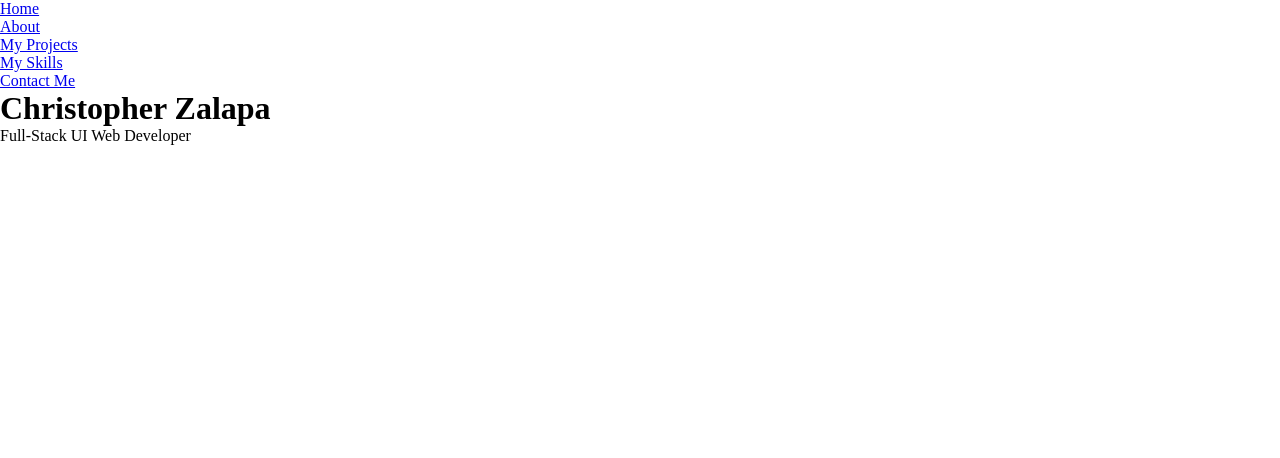
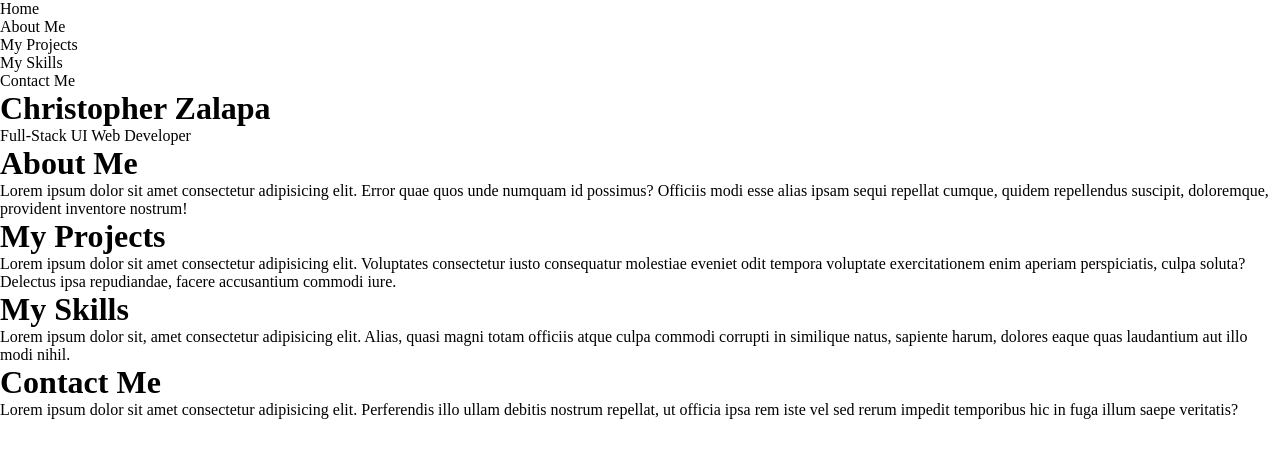
Before and after one commit to ChristopherZalapa/MyPortfolio, a React (Create React App) app: page / in a window 1280 px wide. Shown: the top 458 px of the page. Built offline with nearby package versions, Linux system fonts and the light colour scheme.

Commit message:
Pages Reformatted

```diff
--- a/src/App.js
+++ b/src/App.js
@@ -1,18 +1,25 @@
-import React from 'react';
-import { BrowserRouter as Router } from 'react-router-dom';
+import React, { Component } from 'react';
 import Navbar from './components/navbar/Navbar'
-import Routes from './config/Routes'
+import HomePage from './pages/HomePage'
+import AboutPage from './pages/AboutPage'
+import MyProjects from './pages/MyProjects'
+import MySkills from './pages/MySkills'
+import ContactPage from './pages/ContactPage'
+
 import './App.scss';
 
-function App() {
-  return (
-    <Router>
+class App extends Component {
+  render () {
+    return (
       <div className="App">
         <Navbar />
-        { Routes }
+        <HomePage />
+        <AboutPage />
+        <MyProjects />
+        <MySkills />
+        <ContactPage />
       </div>
-    </Router>
-  );
+    );
+  }
 }
-
 export default App;
--- a/src/components/navbar/Navbar.js
+++ b/src/components/navbar/Navbar.js
@@ -1,5 +1,5 @@
 import React, { Component } from 'react';
-import { Link } from 'react-router-dom'
+
 
 class  Navbar extends Component {
     render () {
@@ -8,21 +8,11 @@ class  Navbar extends Component {
                 <div className="navbar">
                     <nav>
                         <ul>
-                            <li>
-                                <Link to="/">Home</Link>
-                            </li>
-                            <li>
-                                <Link to="/about">About</Link>
-                            </li>
-                            <li>
-                                <Link to="/projects">My Projects</Link>
-                            </li>
-                            <li>
-                                <Link to="/skills">My Skills</Link>
-                            </li>
-                            <li>
-                                <Link to="/contact">Contact Me</Link>
-                            </li>
+                            <li>Home</li>
+                            <li>About Me</li>
+                            <li>My Projects</li>
+                            <li>My Skills</li>
+                            <li>Contact Me</li>
                         </ul>
                     </nav>
                 </div>
--- a/src/config/Routes.js
+++ /dev/null
@@ -1,18 +0,0 @@
-import React from 'react';
-import { Switch, Route } from 'react-router-dom'
-import HomePage from '../pages/HomePage';
-import AboutPage from '../pages/AboutPage'
-import MyProjects from '../pages/MyProjects'
-import MySkills from '../pages/MySkills'
-import ContactPage from '../pages/ContactPage'
-
-
-export default (
-    <Switch>
-        <Route path = "/about" component = { AboutPage } />
-        <Route path = "/projects" component = { MyProjects } />
-        <Route path = "/skills" component = { MySkills } />
-        <Route path = "/contact" component = { ContactPage } />
-        <Route exact path = "/" component = { HomePage } />
-    </Switch>
-)
--- a/src/index.js
+++ b/src/index.js
@@ -1,11 +1,11 @@
 import React from 'react';
 import ReactDOM from 'react-dom';
-import { BrowserRouter as Router } from 'react-router-dom'
 import App from './App';
 
+
 ReactDOM.render(
-  <Router>
+  <React.StrictMode>
     <App />
-  </Router>,
+  </React.StrictMode>,
   document.getElementById('root')
 );
```
Also changed, not shown: 1 other file (tests, documents, lock files or other folders).
